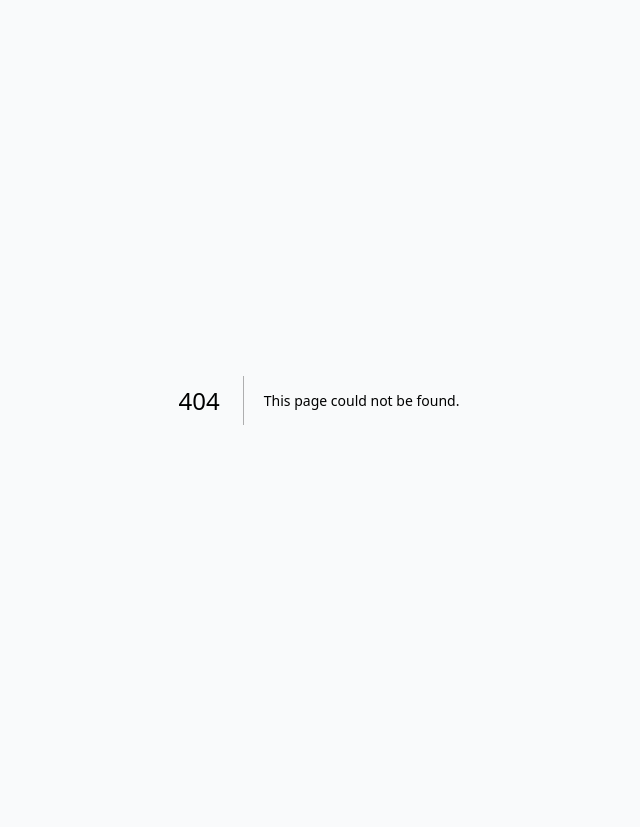
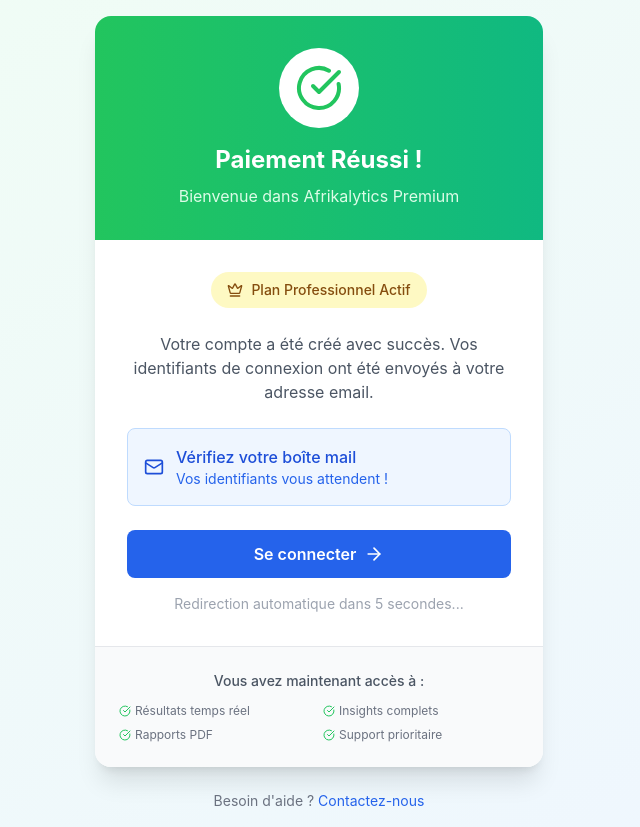
Before and after one commit to Afrikalytics/afrikalytics-dashboard, a Next.js app: page /payment-success in a window 1280 px wide. Before the commit this address had no page. Shown: the whole page, without its empty margins (321-961 px from the left). Before the commit the page ends 800 px from the top, so only its background shows below. Built offline with nearby package versions, Linux system fonts and the light colour scheme.

Commit message:
Add: Payment success page

```diff
--- /dev/null
+++ b/app/payment-success/page.tsx
@@ -0,0 +1,110 @@
+"use client";
+
+import { useEffect, useState } from "react";
+import { CheckCircle, Crown, ArrowRight, Mail, Loader2 } from "lucide-react";
+
+export default function PaymentSuccessPage() {
+  const [countdown, setCountdown] = useState(10);
+
+  useEffect(() => {
+    const timer = setInterval(() => {
+      setCountdown((prev) => {
+        if (prev <= 1) {
+          clearInterval(timer);
+          window.location.href = "/login";
+          return 0;
+        }
+        return prev - 1;
+      });
+    }, 1000);
+
+    return () => clearInterval(timer);
+  }, []);
+
+  return (
+    <div className="min-h-screen bg-gradient-to-br from-green-50 to-blue-50 flex items-center justify-center p-4">
+      <div className="max-w-md w-full">
+        {/* Success Card */}
+        <div className="bg-white rounded-2xl shadow-xl overflow-hidden text-center">
+          {/* Header */}
+          <div className="bg-gradient-to-r from-green-500 to-emerald-500 p-8 text-white">
+            <div className="inline-flex items-center justify-center w-20 h-20 bg-white rounded-full mb-4">
+              <CheckCircle className="h-12 w-12 text-green-500" />
+            </div>
+            <h1 className="text-2xl font-bold">Paiement Réussi !</h1>
+            <p className="text-green-100 mt-2">Bienvenue dans Afrikalytics Premium</p>
+          </div>
+
+          {/* Content */}
+          <div className="p-8">
+            <div className="inline-flex items-center gap-2 bg-yellow-100 text-yellow-800 px-4 py-2 rounded-full text-sm font-medium mb-6">
+              <Crown className="h-4 w-4" />
+              Plan Professionnel Actif
+            </div>
+
+            <p className="text-gray-600 mb-6">
+              Votre compte a été créé avec succès. Vos identifiants de connexion ont été envoyés à votre adresse email.
+            </p>
+
+            <div className="bg-blue-50 border border-blue-200 rounded-lg p-4 mb-6">
+              <div className="flex items-center gap-3 text-blue-700">
+                <Mail className="h-5 w-5" />
+                <div className="text-left">
+                  <p className="font-medium">Vérifiez votre boîte mail</p>
+                  <p className="text-sm text-blue-600">
+                    Vos identifiants vous attendent !
+                  </p>
+                </div>
+              </div>
+            </div>
+
+            <a
+              href="/login"
+              className="inline-flex items-center justify-center gap-2 w-full bg-blue-600 text-white py-3 rounded-lg font-semibold hover:bg-blue-700 transition"
+            >
+              Se connecter
+              <ArrowRight className="h-5 w-5" />
+            </a>
+
+            <p className="text-gray-400 text-sm mt-4">
+              Redirection automatique dans {countdown} secondes...
+            </p>
+          </div>
+
+          {/* Features Reminder */}
+          <div className="bg-gray-50 p-6 border-t">
+            <p className="text-sm text-gray-600 font-medium mb-3">
+              Vous avez maintenant accès à :
+            </p>
+            <div className="grid grid-cols-2 gap-2 text-xs text-gray-500">
+              <div className="flex items-center gap-1">
+                <CheckCircle className="h-3 w-3 text-green-500" />
+                Résultats temps réel
+              </div>
+              <div className="flex items-center gap-1">
+                <CheckCircle className="h-3 w-3 text-green-500" />
+                Insights complets
+              </div>
+              <div className="flex items-center gap-1">
+                <CheckCircle className="h-3 w-3 text-green-500" />
+                Rapports PDF
+              </div>
+              <div className="flex items-center gap-1">
+                <CheckCircle className="h-3 w-3 text-green-500" />
+                Support prioritaire
+              </div>
+            </div>
+          </div>
+        </div>
+
+        {/* Help Link */}
+        <p className="text-center text-gray-500 text-sm mt-6">
+          Besoin d&apos;aide ?{" "}
+          <a href="https://afrikalytics.com/contact" className="text-blue-600 hover:underline">
+            Contactez-nous
+          </a>
+        </p>
+      </div>
+    </div>
+  );
+}
```
